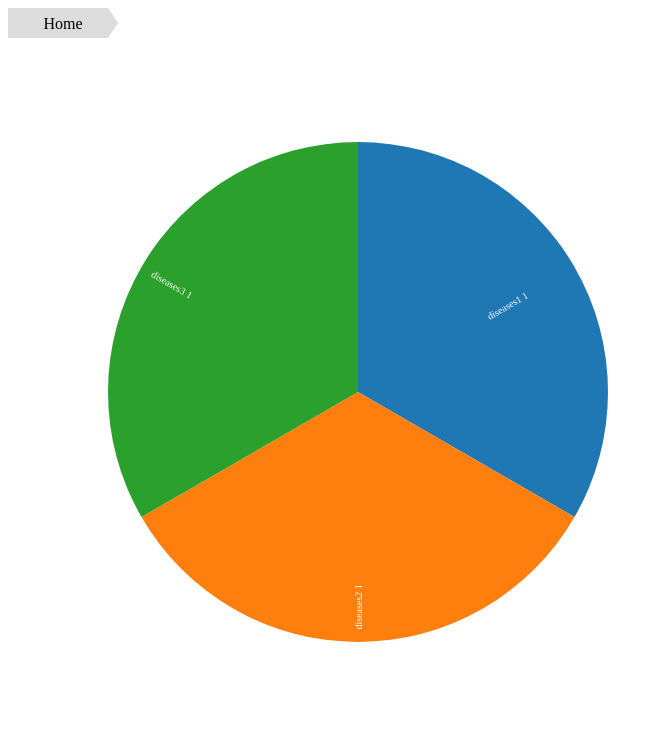
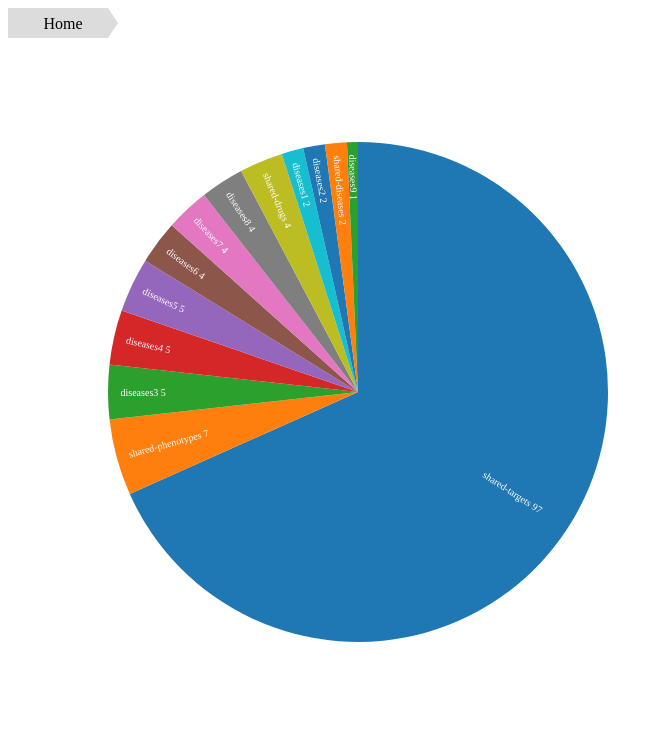
Before and after one commit to partizanos/VizTargetDiseases, a website: page example/test1.html in a window 1280 px wide. Shown: the whole page, without its empty margins (0-663 px from the left). Drawn offline with Linux system fonts and the light colour scheme.

Commit message:
changed index

```diff
--- a/example/test1.html
+++ b/example/test1.html
@@ -47,7 +47,7 @@
         // .setPointColor('#fff')
         // .setPointColor('rgb(200,132,200)')
         // .setFontSize('10px')
-        // .read("../data/sample.json");
+        .read("../data/sample.json");
         // .read(data);
 
     v(document.getElementById("mydiv"));
```
